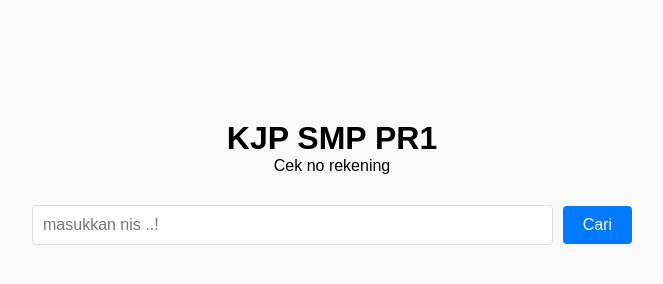
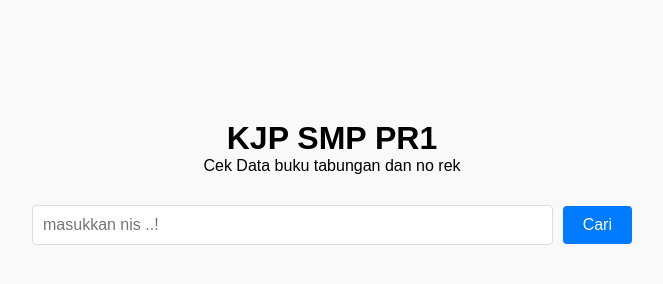
Before and after one commit to prsatu/kjp_pr1, a plain HTML site: page index.html in a window 1280 px wide. Shown: the whole page, without its empty margins (308-971 px from the left). Drawn offline with Linux system fonts and the light colour scheme.

Commit message:
Add files via upload

```diff
--- a/index.html
+++ b/index.html
@@ -9,7 +9,7 @@
 <body>
     <div class="banner">
         <h1>KJP SMP PR1</h1>
-        <p>Cek no rekening</p>
+        <p>Cek Data buku tabungan dan no rek</p>
     </div>
     <div class="search-container">
         <input
```
